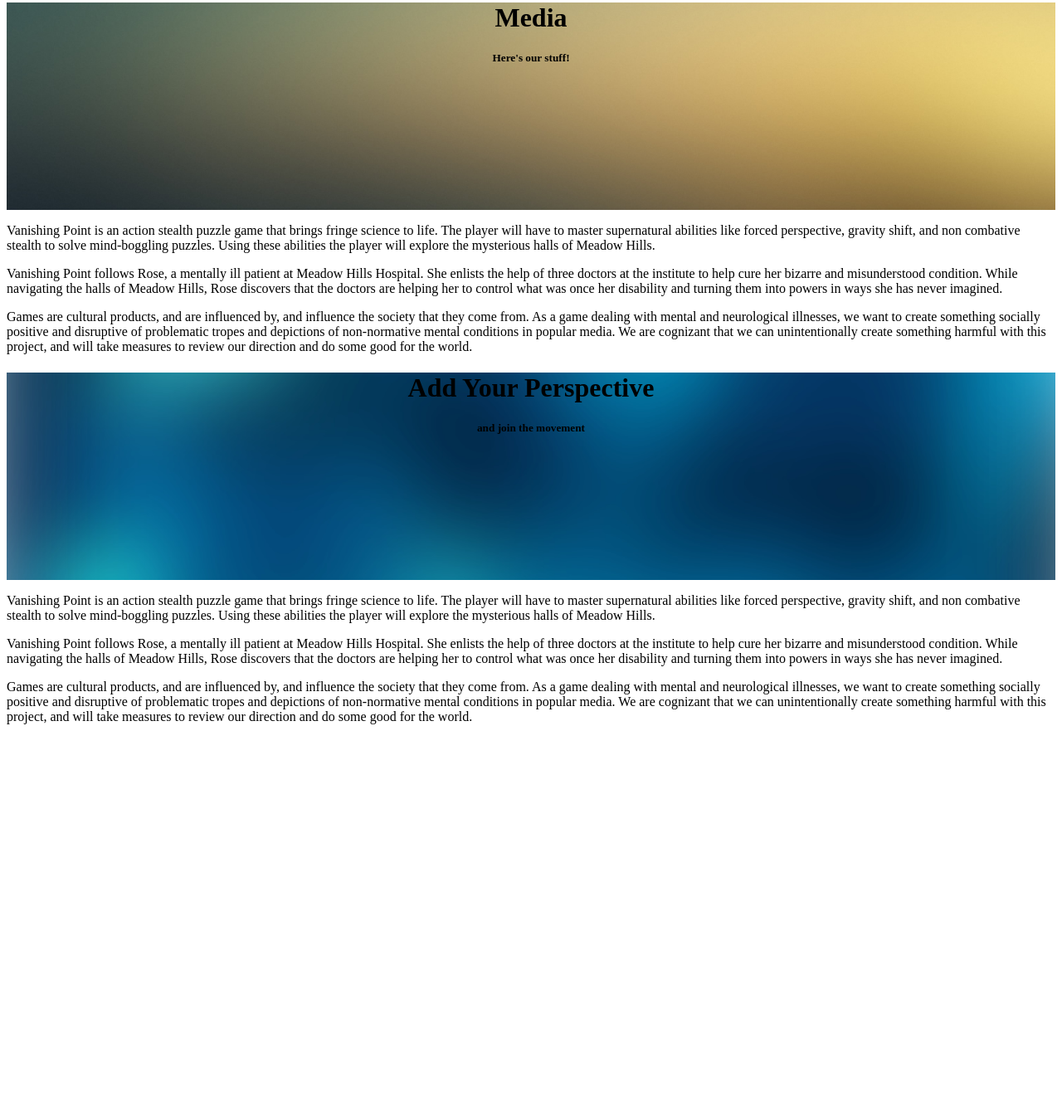
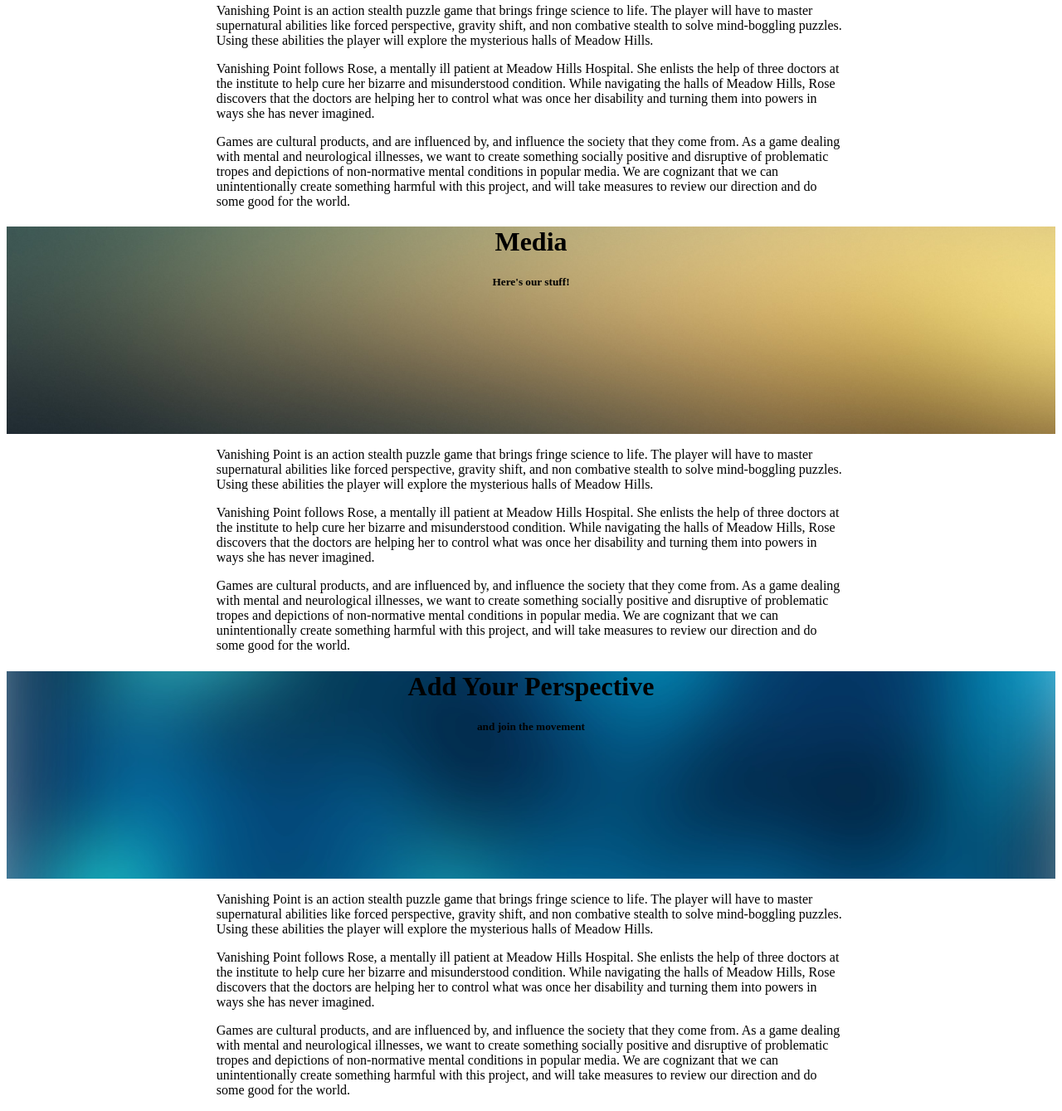
Before and after one commit to vanishingpointgame/vanishingpointgame.github.io, a plain HTML site: page index3.html in a window 1280 px wide. Shown: the part 2120-3459 px from the top of the page at 83% size. Before the commit the page ends 3009 px from the top, so only its background shows below. Drawn offline with Linux system fonts and the light colour scheme.

Commit message:
Adding div.content to each section

```diff
--- a/index3.html
+++ b/index3.html
@@ -96,6 +96,8 @@
 
 				</div>
 
+				<div class="content">
+
 					<p>
 						Vanishing Point is an action stealth puzzle game that brings fringe science to life. The player will have to master supernatural abilities like forced perspective, gravity shift, and non combative stealth to solve mind-boggling puzzles. Using these abilities the player will explore the mysterious halls of Meadow Hills.
 					</p>
@@ -110,6 +112,8 @@
 
 				</div>
 
+			</div>
+
 			<div id="Gameplay">
 
 				<div style="background-image: url('images/GameplayBackground.jpg'); background-size: cover; background-repeat: no-repeat; min-height: 250px; background-position: 50% 50%;">
@@ -119,6 +123,8 @@
 					</h1>
 
 				</div>
+
+				<div class="content">
 
 					<p>
 						Vanishing Point is an action stealth puzzle game that brings fringe science to life. The player will have to master supernatural abilities like forced perspective, gravity shift, and non combative stealth to solve mind-boggling puzzles. Using these abilities the player will explore the mysterious halls of Meadow Hills.
@@ -131,6 +137,8 @@
 					<p>
 						Games are cultural products, and are influenced by, and influence the society that they come from. As a game dealing with mental and neurological illnesses, we want to create something socially positive and disruptive of problematic tropes and depictions of non-normative mental conditions in popular media. We are cognizant that we can unintentionally create something harmful with this project, and will take measures to review our direction and do some good for the world.
 					</p>
+
+				</div>
 
 			</div>
 
@@ -148,6 +156,8 @@
 
 				</div>
 
+				<div class="content">
+
 					<p>
 						Vanishing Point is an action stealth puzzle game that brings fringe science to life. The player will have to master supernatural abilities like forced perspective, gravity shift, and non combative stealth to solve mind-boggling puzzles. Using these abilities the player will explore the mysterious halls of Meadow Hills.
 					</p>
@@ -159,6 +169,8 @@
 					<p>
 						Games are cultural products, and are influenced by, and influence the society that they come from. As a game dealing with mental and neurological illnesses, we want to create something socially positive and disruptive of problematic tropes and depictions of non-normative mental conditions in popular media. We are cognizant that we can unintentionally create something harmful with this project, and will take measures to review our direction and do some good for the world.
 					</p>
+
+				</div>
 
 			</div>
 
@@ -176,6 +188,8 @@
 
 				</div>
 
+				<div class="content">
+
 					<p>
 						Vanishing Point is an action stealth puzzle game that brings fringe science to life. The player will have to master supernatural abilities like forced perspective, gravity shift, and non combative stealth to solve mind-boggling puzzles. Using these abilities the player will explore the mysterious halls of Meadow Hills.
 					</p>
@@ -187,6 +201,8 @@
 					<p>
 						Games are cultural products, and are influenced by, and influence the society that they come from. As a game dealing with mental and neurological illnesses, we want to create something socially positive and disruptive of problematic tropes and depictions of non-normative mental conditions in popular media. We are cognizant that we can unintentionally create something harmful with this project, and will take measures to review our direction and do some good for the world.
 					</p>
+
+				</div>
 
 			</div>
 
@@ -204,6 +220,8 @@
 
 				</div>
 
+				<div class="content">
+
 					<p>
 						Vanishing Point is an action stealth puzzle game that brings fringe science to life. The player will have to master supernatural abilities like forced perspective, gravity shift, and non combative stealth to solve mind-boggling puzzles. Using these abilities the player will explore the mysterious halls of Meadow Hills.
 					</p>
@@ -220,6 +238,8 @@
 
 			</div>
 
+		</div>
+
 	</body>
 
 </html>
```
Lines whose indentation alone changed are shown as unchanged.
